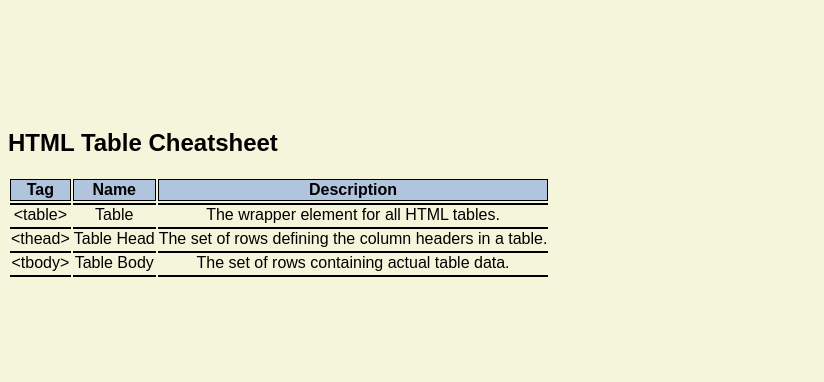
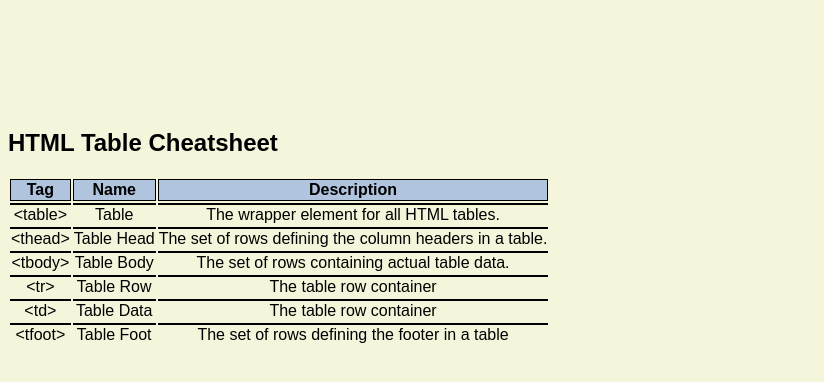
Before and after one commit to akibiaons/css-cheat-sheet, a plain HTML site: page index.html in a window 1280 px wide. Shown: the part 88-470 px from the top of the page, without its empty margins (0-824 px from the left). Drawn offline with Linux system fonts and the light colour scheme.

Commit message:
added last to table rows containing educational table content

```diff
--- a/index.html
+++ b/index.html
@@ -42,9 +42,21 @@
                     </tr>
                     <!--Below is third row of table containing data for table row <tr> -->
                     <tr>
-                        <td></td>
-                        <td></td>
-                        <td></td>
+                        <td>&lt;tr&gt;</td>
+                        <td>Table Row</td>
+                        <td>The table row container</td>
+                    </tr>
+                    <!--Below is the fourth row of table containing data for the <td> element-->
+                    <tr>
+                        <td>&lt;td&gt;</td>
+                        <td>Table Data</td>
+                        <td>The table row container</td>
+                    </tr>
+                    <!--Below is the fifth row, covering the <tfoot> element-->
+                    <tr>
+                        <td>&lt;tfoot&gt;</td>
+                        <td>Table Foot</td>
+                        <td>The set of rows defining the footer in a table</td>
                     </tr>
                 </tbody>
             </table>
```
